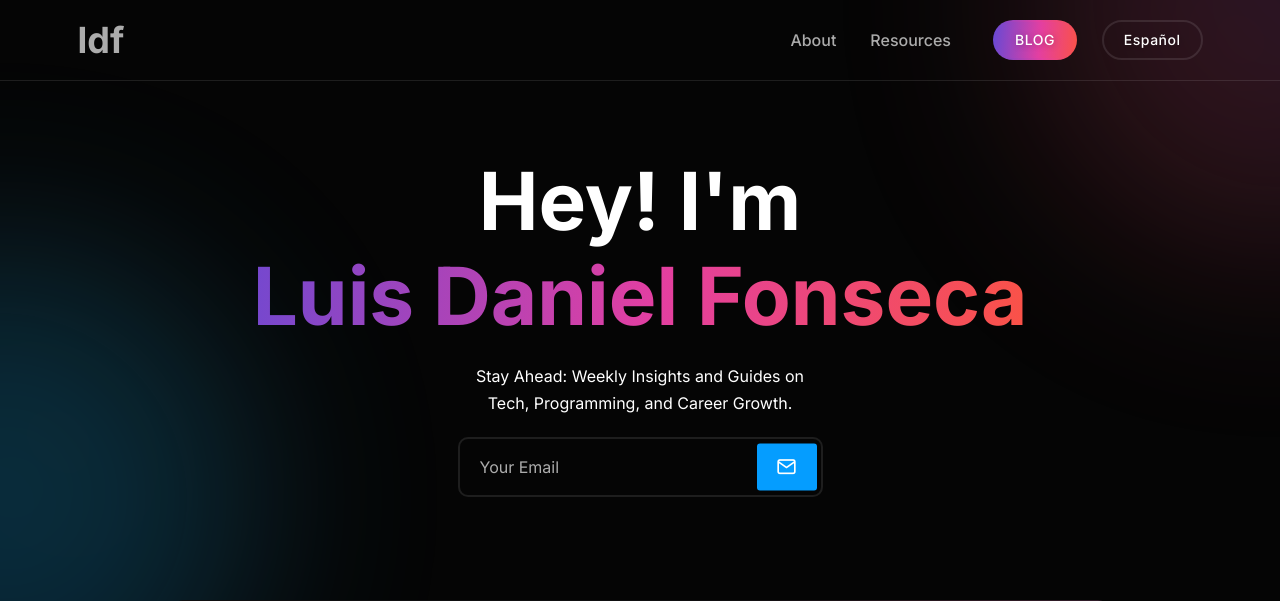
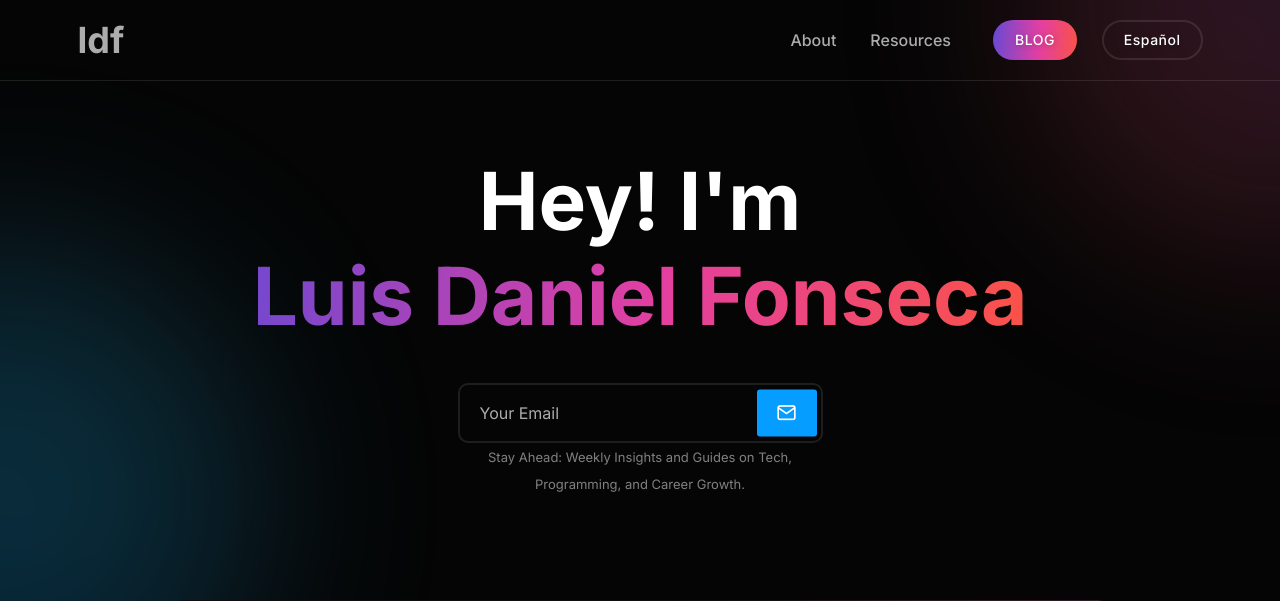
Before and after one commit to luisdfonseca/ldf, a Flask app: template templates/index.html in a window 1280 px wide. Shown: the top 601 px of the page. Run offline with Flask 3, Linux system fonts and the light colour scheme; the template is opened without the code that fills it: most values are stand-ins (such as "Sample title", 1, 10 or a date in 2020); grey boxes marked "Sample" are stand-in pictures; some libraries are stand-ins or nearby versions; some web fonts are replaced.

Commit message:
fixing email input message

```diff
--- a/templates/sections/slider-home-1.html
+++ b/templates/sections/slider-home-1.html
@@ -8,9 +8,8 @@
                         {{ g.translations['home-slider']|safe if 'home-slider' in g.translations else 'Welcome to my site' }}
                     </h1>
                     <div class="row">
-                        <div class="col-md-4"></div>
-                        <div class="col-sm-12 col-md-4 col-">
-                            <span style="font-size:16px; color:white;">{{ g.translations['signup-message'] }}</span>
+                        <div class="col-md-4 col-sm-12"></div>
+                        <div class="col-xs-12 col-sm-12 col-md-4">
                             <form action="/subscribe"  method="post" class="blog-search" style="margin-top:20px;">
                                 <input name="email" type="email" placeholder="{{ g.translations['email-input-message'] }}" >
                                 <input name="phone" type="text" style="display:none;" autocomplete="off">
@@ -22,6 +21,7 @@
                                 </button>
                             </form>
                             <div id="message"></div>
+                            <span style="font-size:13px; color:gray;">{{ g.translations['signup-message'] }}</span>
                         </div>
                     </div>
                     <!-- <div class="button-group mt--30"><a class="btn-default round btn-border" href="#resources">{{ g.translations['slider-btn'] }}</a></div> -->
```
